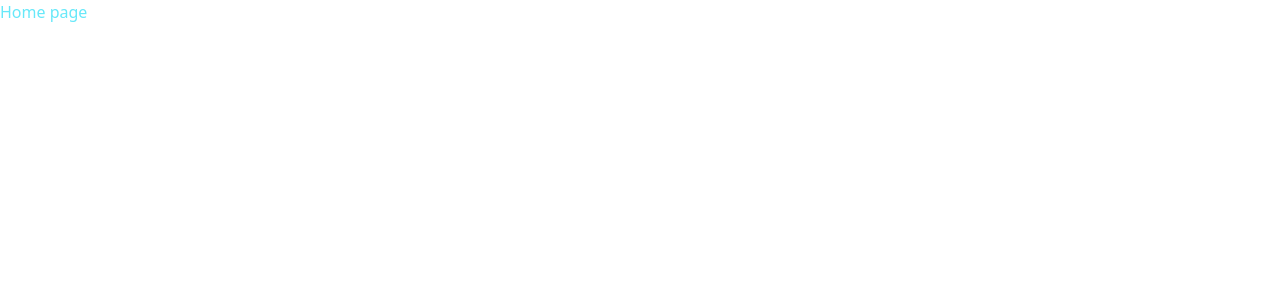
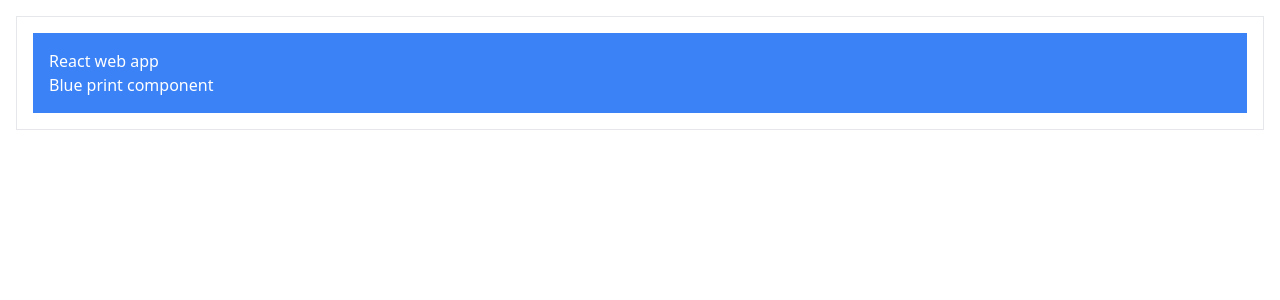
Before and after one commit to html5-ninja/react-web-app, a React (Vite) app: page / in a window 1280 px wide. Shown: the top 300 px of the page. Built offline with nearby package versions, Linux system fonts and the light colour scheme.

Commit message:
add BluePrint component to App and update story description

```diff
--- a/src/App.tsx
+++ b/src/App.tsx
@@ -1,4 +1,5 @@
 import { Route, BrowserRouter as Router, Routes } from 'react-router-dom';
+import BluePrint from './component/BluePrint';
 
 function App() {
   return (
@@ -7,7 +8,16 @@
         <Routes>
           <Route
             path="/"
-            element={<div className="h-1 text-cyan-300">Home page</div>}
+            element={
+              <div className="flex w-full justify-center p-4">
+                <div className="border p-4 w-full">
+                  <BluePrint
+                    title="React web app"
+                    subtitle="Blue print component"
+                  />
+                </div>
+              </div>
+            }
           />
         </Routes>
       </Router>
```
Also changed, not shown: 1 other file (tests, documents, lock files or other folders).
